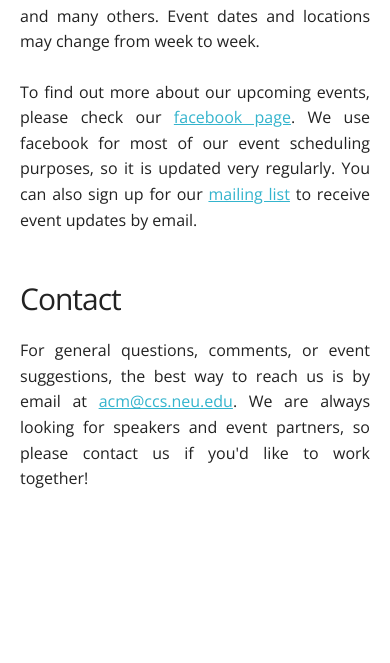
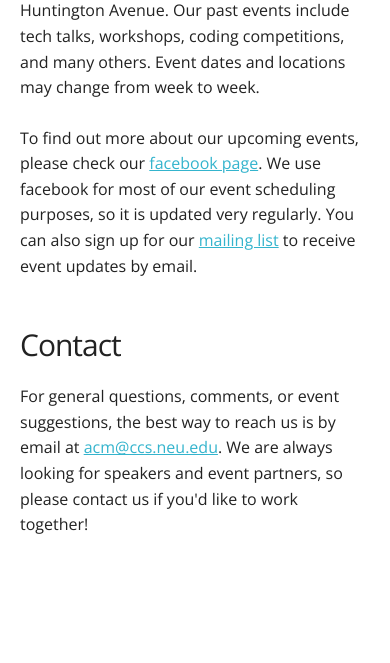
Before and after one commit to nuacm/temp-website, a plain HTML site: page index.html in a window 390 px wide. Shown: the part 822-1485 px from the top of the page. Before the commit the page ends 1439 px from the top, so only its background shows below. Drawn offline with nearby package versions, Linux system fonts and the light colour scheme.

Commit message:
Opinionated typography decisions.
Found the long line lengths for the paragraphs, combined with the
justified text to result in very distracting spacing.

```diff
--- a/css/custom.css
+++ b/css/custom.css
@@ -47,6 +47,11 @@ a:hover {
 	}
 }
 
+@media (max-width: 749px) {
+	p {
+		text-align: left;
+	}
+}
 
 /* On big screens, float buttons right */
 @media (min-width: 550px) {
--- a/index.html
+++ b/index.html
@@ -38,6 +38,7 @@
 	</div>
 
 	<div class="row main">
+		<div class="ten columns offset-by-one">
 			<h3>Mission</h3>
 			<p>
 				As leaders of the Northeastern University chapter of the Association
@@ -71,6 +72,7 @@
 				to work together!
 			</p>
 		</div>
+	</div>
 
 	<div class="row footer">
 
```
Lines whose indentation alone changed are shown as unchanged.
